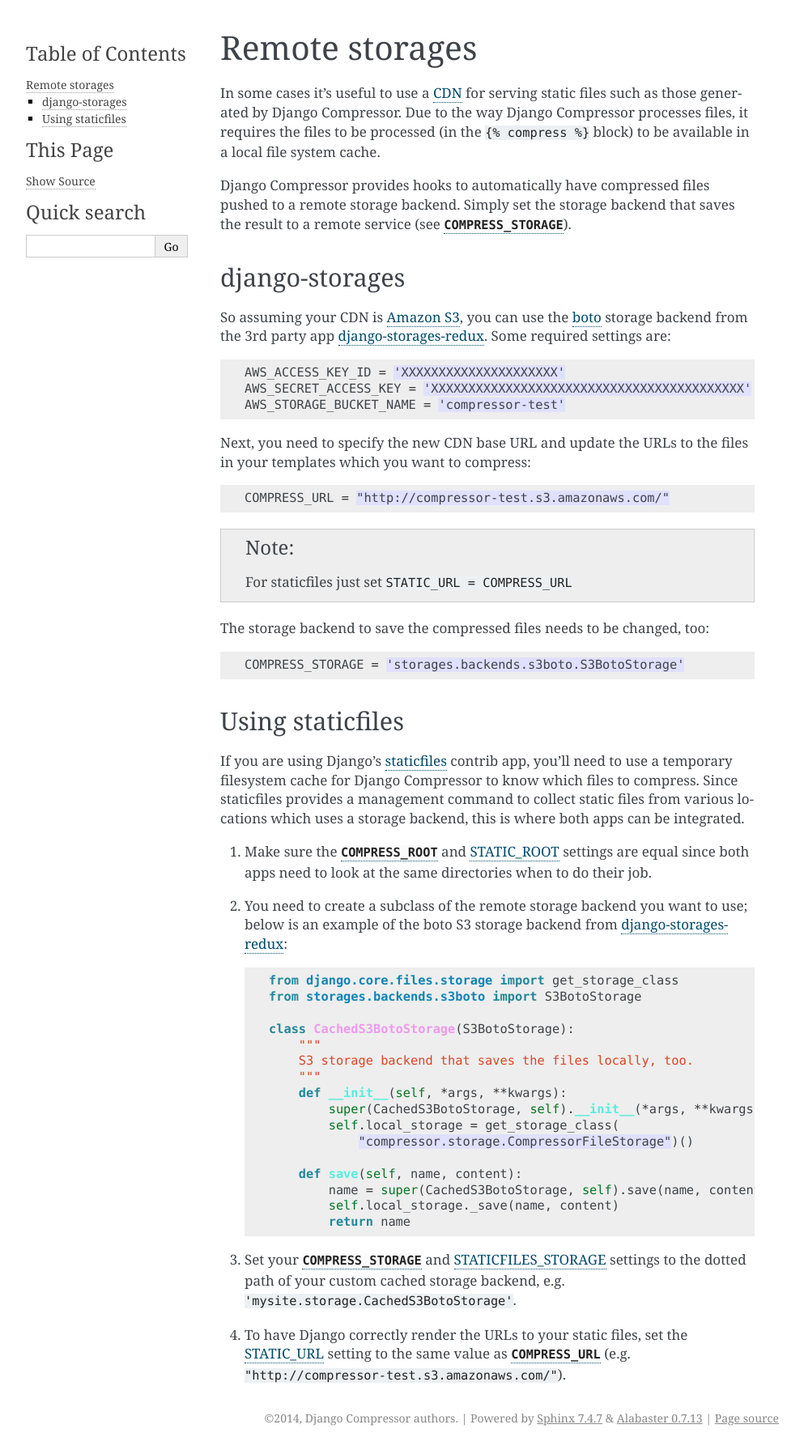
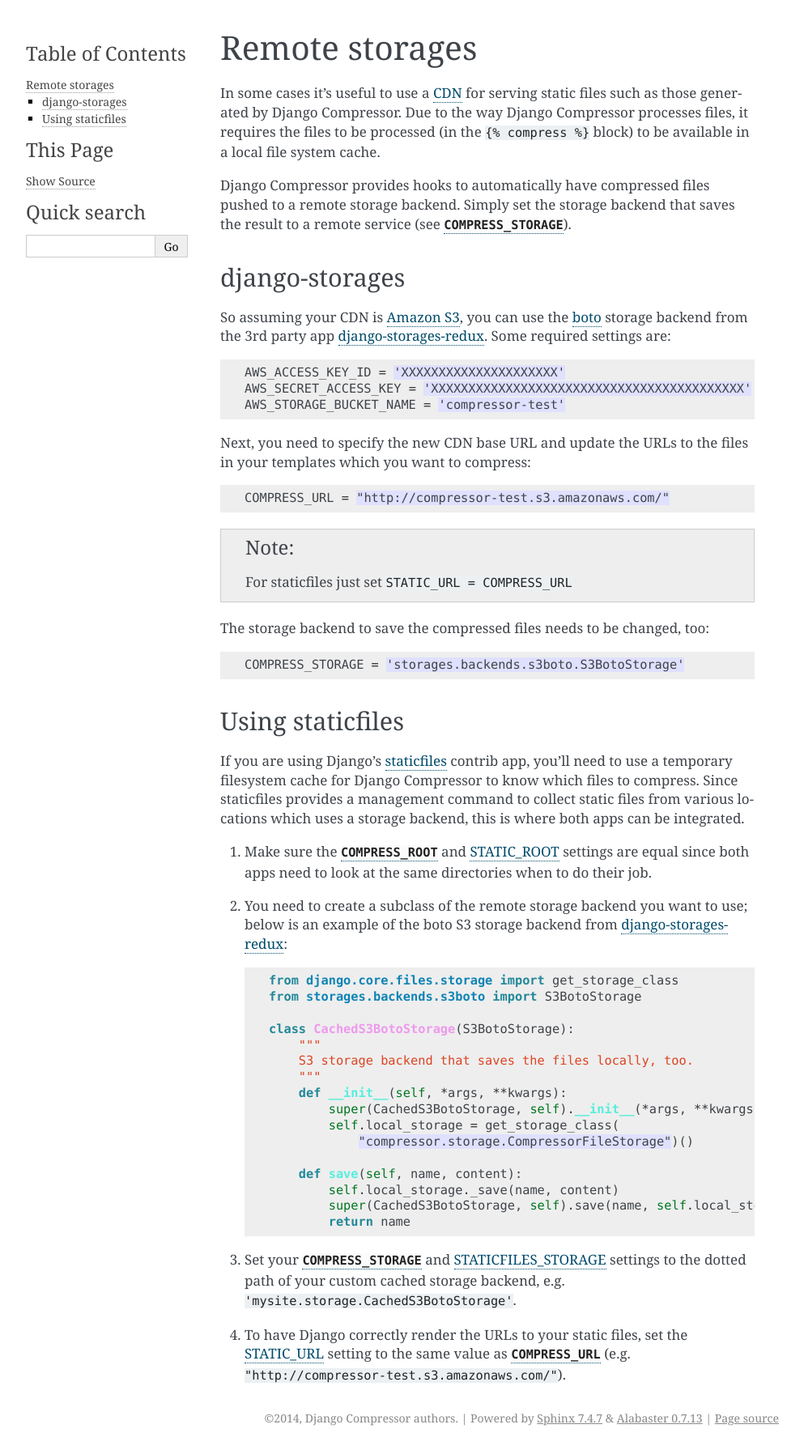
Before and after one commit to django-compressor/django-compressor, a Sphinx documentation site: the page built from docs/remote-storages.txt, in a window 1280 px wide. Shown: the whole page at 81% size, without its empty margins (148-1141 px from the left). Built offline with Sphinx 7.4.7, drawn with Linux system fonts in a browser that asks for light colours; pages that are not in the unit, such as notebooks, are missing from menus.

Commit message:
Updating remote storages documentation for CachedS3BotoStorage bug.
The example in the docs doesn't quite work as the file stored in
the "content" variable is already closed, and ends up spitting out
encoded data to the destination files. It was properly being sent
to S3, but not getting saved locally.

This saves the file locally first, then using local storage, opens
the file once again for the S3BotoStorage save call.

```diff
--- a/docs/remote-storages.txt
+++ b/docs/remote-storages.txt
@@ -66,8 +66,8 @@
                 "compressor.storage.CompressorFileStorage")()
 
         def save(self, name, content):
-            name = super(CachedS3BotoStorage, self).save(name, content)
             self.local_storage._save(name, content)
+            super(CachedS3BotoStorage, self).save(name, self.local_storage._open(name))
             return name
 
 #. Set your :attr:`~django.conf.settings.COMPRESS_STORAGE` and STATICFILES_STORAGE_
```
